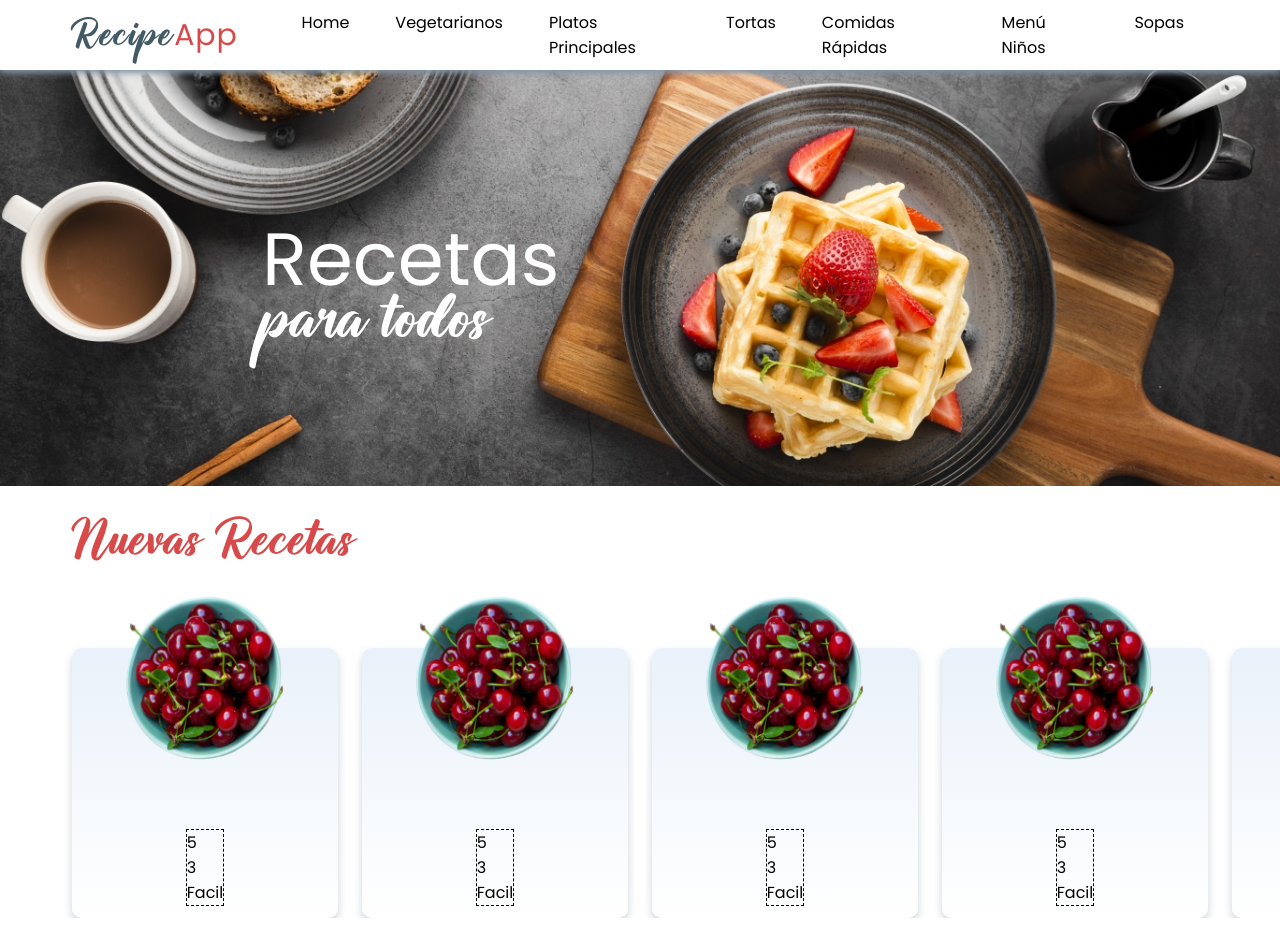
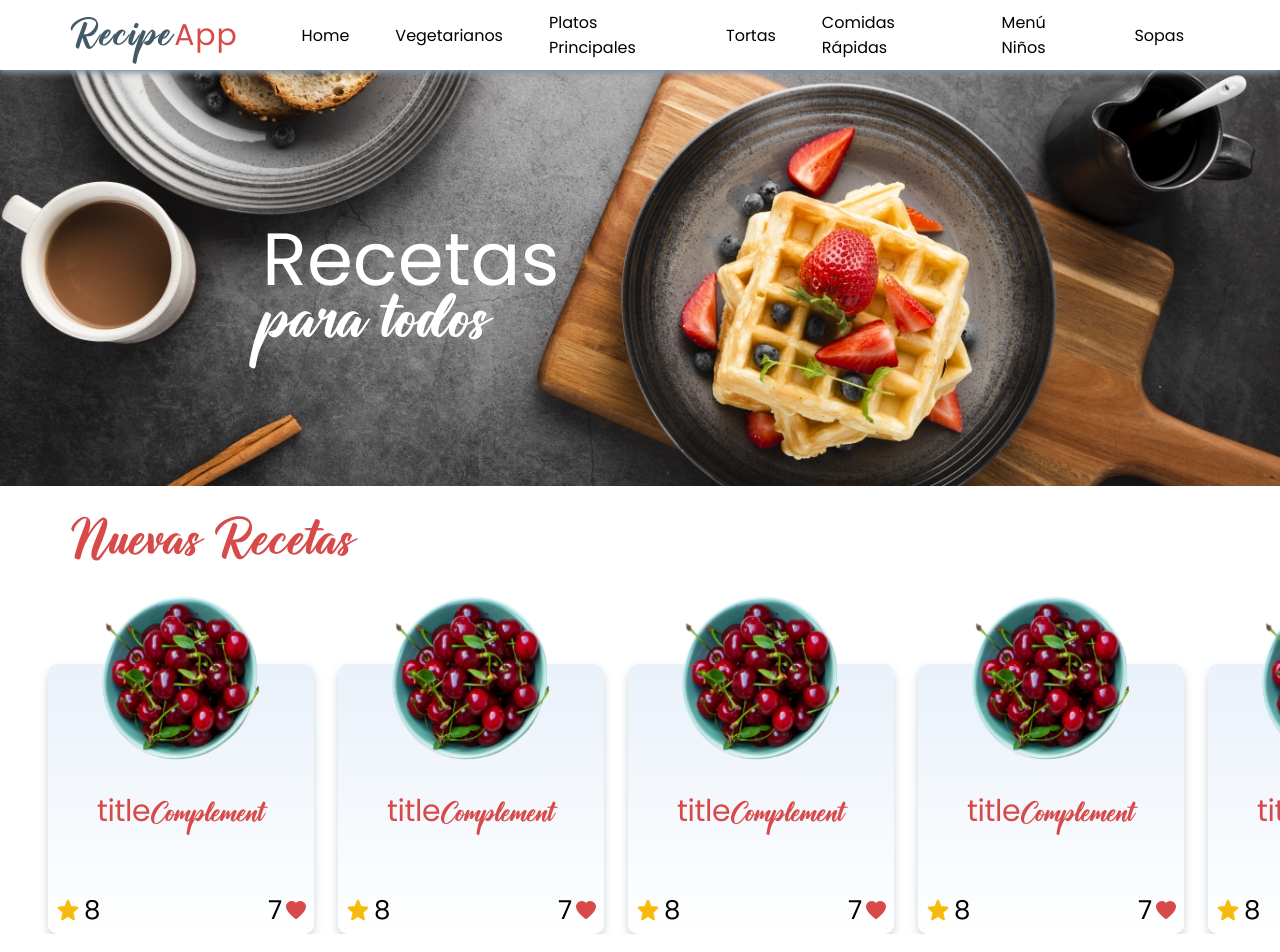
Before and after one commit to Eibeel/recipeapp, a React (Create React App) app: page / in a window 1280 px wide. Shown: the top 952 px of the page. Built offline with nearby package versions, Linux system fonts and the light colour scheme.

Commit message:
add/Events to Cards components finished

```diff
--- a/src/recipeApp/components/RecipeCard.tsx
+++ b/src/recipeApp/components/RecipeCard.tsx
@@ -1,3 +1,5 @@
+import { RecipeCardDetails } from "./RecipeCardDetails";
+
 type Props = {
     altRecipe: string;
     altLikes: string;
@@ -21,16 +23,13 @@ export const RecipeCard = ({ altRecipe, altLikes, altHealth, imgRecipe, imgLikes
                 <img src={imgRecipe} alt={altRecipe} className="recipe_image" />
             </div>
 
+            <div id="recipes">
                 <div className="recipe_container">
                     <div className="recipe_title">
                         <span>{title}</span>
                         <span className="title_complement">{titleComplement}</span>
                     </div>
-                <div className="recipe_info">
-                    <span>{servings}</span>
-                    <span>{time}</span>
-                    <span>Facil</span>
-                </div>
+                    <RecipeCardDetails servings={18} time={500} />
                     <div className="recipe_rating">
                         <div className="recipe_rating__icons">
                             <img src={imgLikes} alt={altLikes} />
@@ -43,5 +42,6 @@ export const RecipeCard = ({ altRecipe, altLikes, altHealth, imgRecipe, imgLikes
                     </div>
                 </div>
             </div>
+        </div>
     )
 }
--- a/src/recipeApp/components/RecipeCardDetails.tsx
+++ b/src/recipeApp/components/RecipeCardDetails.tsx
@@ -1,13 +1,32 @@
-import iconMain from '../../assets/icons/ic_main.svg'
+import iconPortion from '../../assets/icons/ic_portion.svg'
 import iconTime from '../../assets/icons/ic_time.svg'
+import iconChef from '../../assets/icons/ic_chef.svg'
 
-export const RecipeCardDetails = () => {
+type Props = {
+    servings: number;
+    time: number;
+}
+
+export const RecipeCardDetails = ({ servings, time }: Props) => {
     return (
-        <div>
-
-            <img src={iconMain} alt="Porcion" />
-            <img src={iconTime} alt="Preparacion" />
-
+        <div id='recipe_info_container'>
+            <div className="recipe_info">
+                <div className='recipe_details_container'>
+                    <img src={iconPortion} alt="Porcion" />
+                    <span className='title_details'>Tamaño de la porción</span>
+                    <span>{servings}</span>
+                </div>
+                <div className='recipe_details_container'>
+                    <img src={iconTime} alt="Preparacion" />
+                    <span className='title_details'>Tiempo de preparación</span>
+                    <span>{time}</span>
+                </div>
+                <div className='recipe_details_container'>
+                    <img src={iconChef} alt="Dificultad" />
+                    <span className='title_details'>Dificultad</span>
+                    <span>Facil</span>
+                </div>
+            </div>
         </div>
     )
 }
--- a/src/scss/components/_nav.scss
+++ b/src/scss/components/_nav.scss
@@ -44,8 +44,9 @@
     }
 
     .nav_sections {
+        align-items: center;
+        column-gap: 2.875rem;
         display: flex;
-        column-gap: 2.875rem;
         padding: 0 4rem;
     }
 }
--- a/src/scss/components/_recipeCard.scss
+++ b/src/scss/components/_recipeCard.scss
@@ -2,7 +2,7 @@
     column-gap: 1.5rem;
     display: flex;
     align-items: center;
-    justify-content: center;
+    justify-content: flex-start;
     margin: auto;
     overflow-x: scroll;
     width: 100vw;
@@ -14,7 +14,7 @@
     width: 11.25rem;
     z-index: 999;
     position: relative;
-    margin: 0 auto -52px;
+    margin: 0 auto -80px;
 }
 
 .recipe_image {
@@ -25,11 +25,12 @@
 .recipe_container {
     background: $bodyCardColor;
     box-shadow: $shadowCard;
+    margin-top: 1rem;
     display: flex;
     flex-direction: column;
     align-items: center;
     justify-content: flex-end;
-    row-gap: 3rem;
+    row-gap: 1.375rem;
     width: 11.25rem;
     height: 11.375rem;
     border-radius: 10px;
@@ -62,16 +63,10 @@
     column-gap: 4px;
 }
 
-.recipe_info {
-    display: flex;
-    flex-direction: column;
-    border: dashed 1px;
-}
-
 @media (min-width: 768px) {
     .cardsRecipes {
         width: 100vw;
-        padding-left: 4.5rem;
+        padding: 0 3rem;
         margin: auto;
         justify-content: flex-start;
     }
@@ -87,6 +82,7 @@
     }
 
     .recipe_container {
+        row-gap: 2rem;
         width: 16.625rem;
         height: 16.875rem;
     }
@@ -107,8 +103,20 @@
 }
 
 @media (min-width: 1280px) {
-    .recipe_rating,
-    .recipe_title {
-        display: none;
+    #recipes {
+        :hover {
+            justify-content: center;
+            height: 20.125rem;
+
+            .recipe_title,
+            .recipe_rating {
+                display: none;
+            }
+
+            .recipe_info {
+                display: flex;
+            }
+        }
     }
+
 }
--- /dev/null
+++ b/src/scss/components/_recipeCardDetails.scss
@@ -0,0 +1,21 @@
+.recipe_info {
+    align-items: center;
+    flex-direction: column;
+    width: fit-content;
+    display: none;
+    color: $titleRecipeColor;
+}
+
+.recipe_details_container {
+    display: flex;
+    flex-direction: column;
+    align-items: center;
+    row-gap: .5rem;
+    height: fit-content;
+    padding: 6px 0;
+}
+
+.title_details {
+    font-family: "MonsterClubhouse";
+    color: $titleComplementColor;
+}
--- a/src/style.scss
+++ b/src/style.scss
@@ -9,3 +9,4 @@
 @import "./scss/components/footer";
 @import "./scss/components/nav";
 @import "./scss/components/recipeCard";
+@import "./scss/components/recipeCardDetails";
```
Lines whose indentation alone changed are shown as unchanged.
